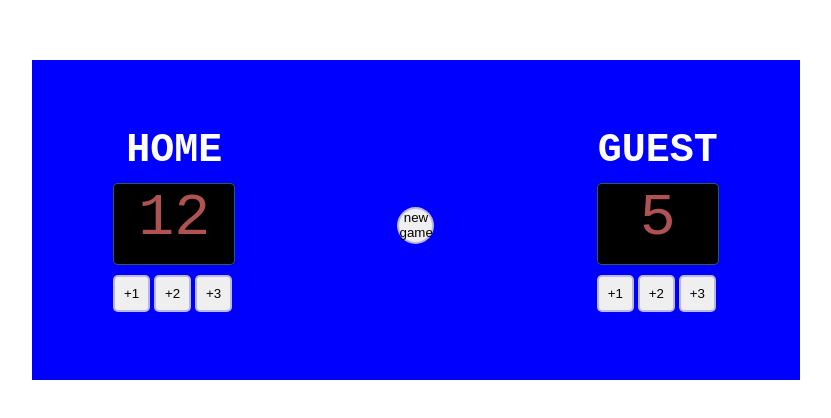
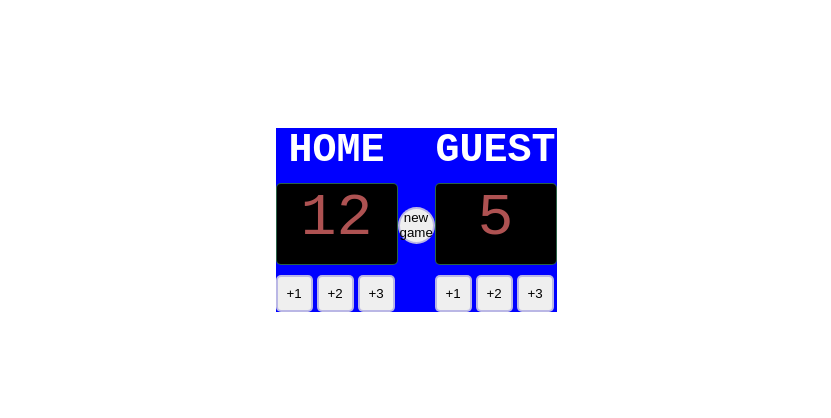
Before and after one commit to miransari609-ctrl/basektballgame, a plain HTML site: page index.html in a window 1280 px wide. Shown: the part 180-598 px from the top of the page, without its empty margins (224-1055 px from the left). Drawn offline with Linux system fonts and the light colour scheme.

Commit message:
Update basketball.css

```diff
--- a/basketball.css
+++ b/basketball.css
@@ -13,8 +13,8 @@ body {
     justify-content: space-around;
     align-items:center;
     background-color: blue;
-    width: 60%;
-    height: 40%;
+    width: 60vp;
+    height: 40vp;
 }
 
 
```
